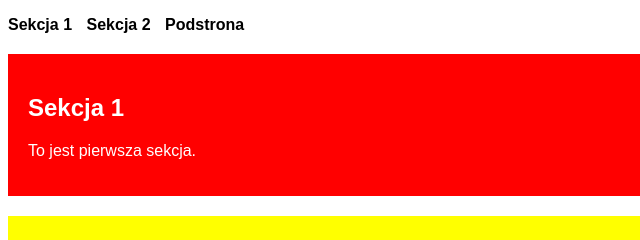
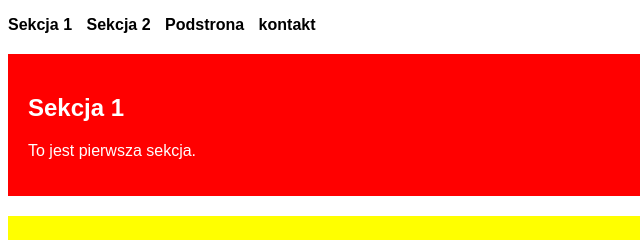
Before and after one commit to bartlomiejB1Izsti/lekcja, a plain HTML site: page index.html in a window 1280 px wide. Shown: the top 240 px of the page, 0-640 px from the left. Drawn offline with Linux system fonts and the light colour scheme.

Commit message:
Dodanie podstrony kontakt

```diff
--- a/index.html
+++ b/index.html
@@ -15,6 +15,7 @@
           <li><a href="#sekcja1">Sekcja 1</a></li>
           <li><a href="#sekcja2">Sekcja 2</a></li>
           <li><a link="podstrona.html">Podstrona</a></li>
+          <li><a link="kontakt.html">kontakt</a></li>
         </ul>
       </nav>
     </header>
```
